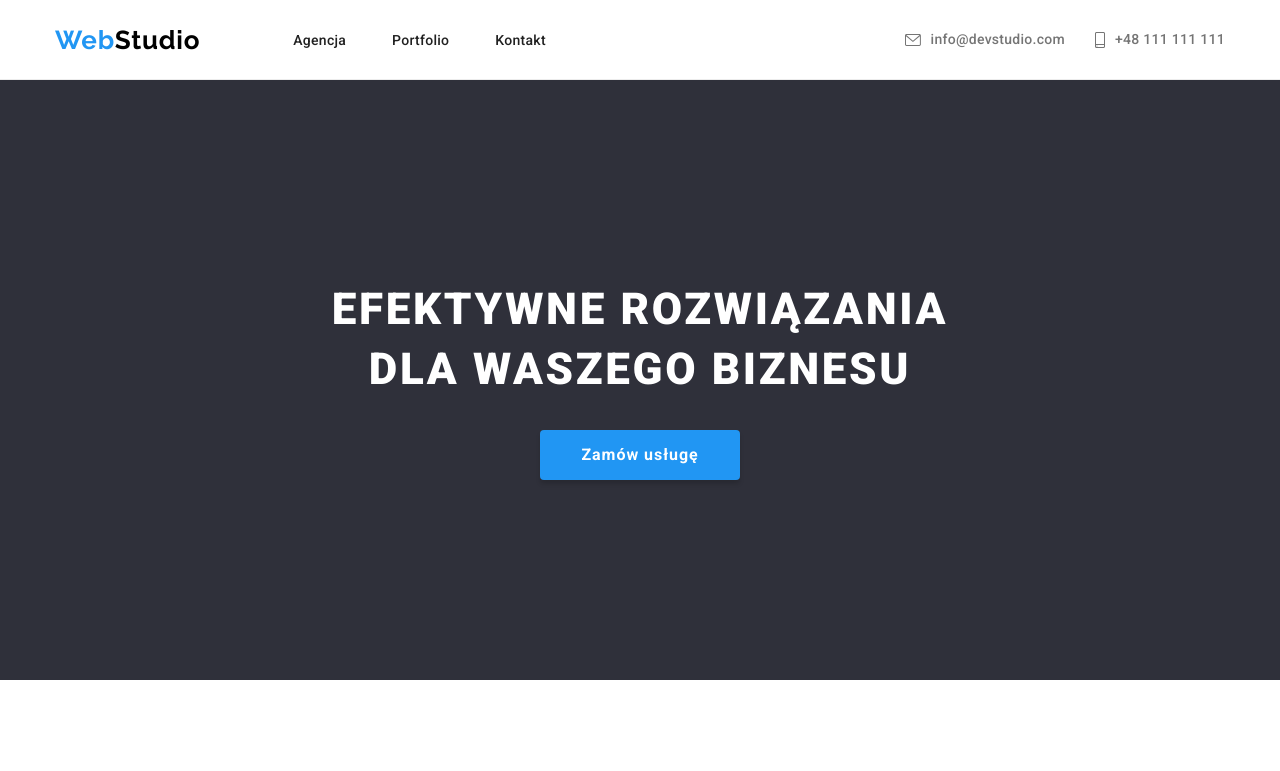
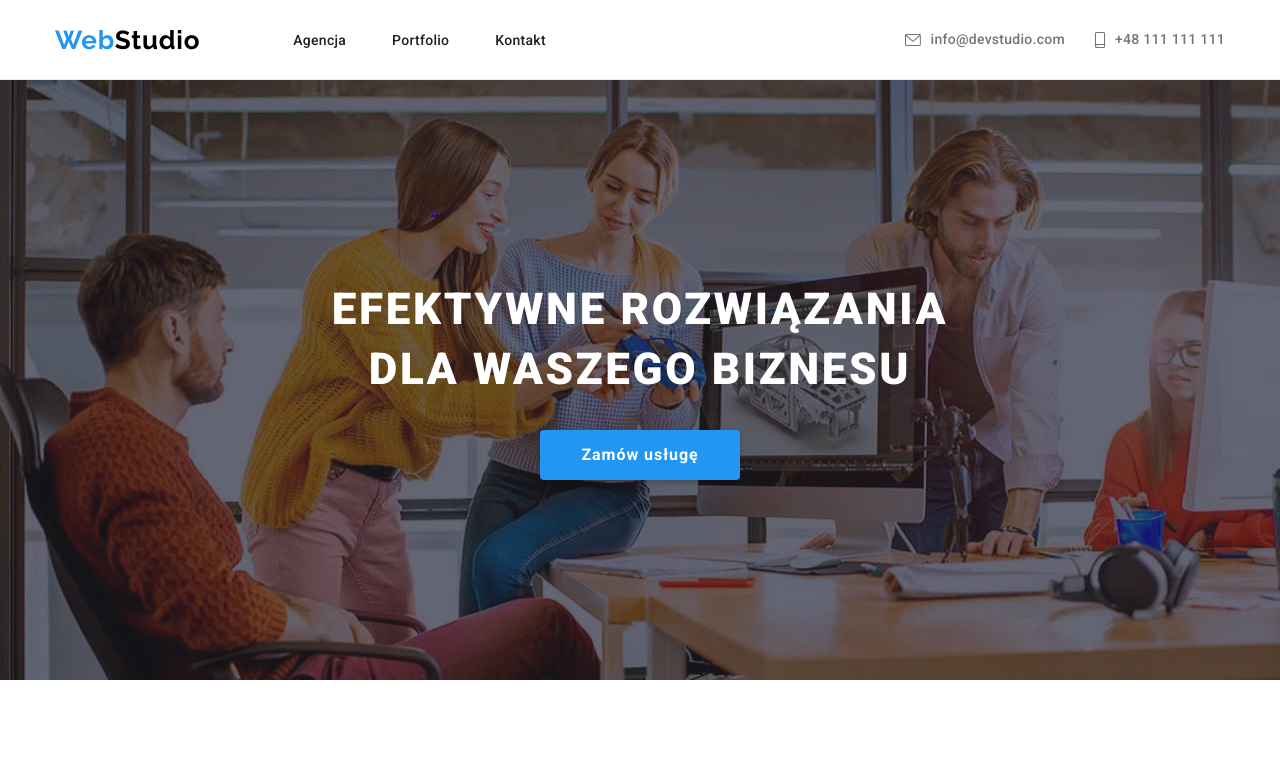
Before and after one commit to KarolTrombala/goit-markup-hw-04, a plain HTML site: page index.html in a window 1280 px wide. Shown: the top 771 px of the page. Drawn offline with nearby package versions, Linux system fonts and the light colour scheme.

Commit message:
Update styles.css
corrected background picture url address

```diff
--- a/css/styles.css
+++ b/css/styles.css
@@ -132,7 +132,7 @@ body {
       var(--hero-gradient),
       var(--hero-gradient)
     ),
-    url("./images/hero_underlay.jpg");
+    url("../images/hero_underlay.jpg");
 }
 
 .hero-items {
```
